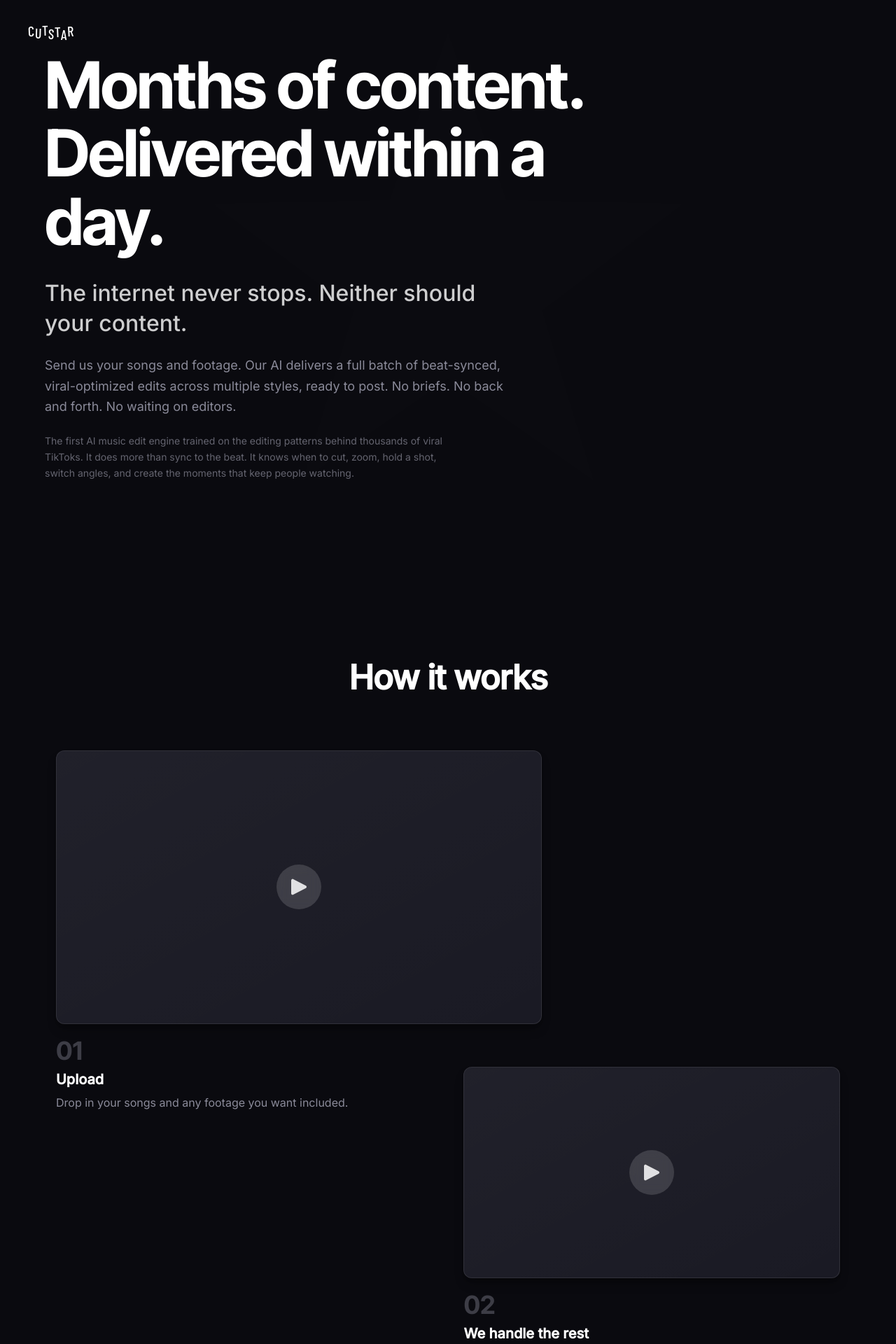
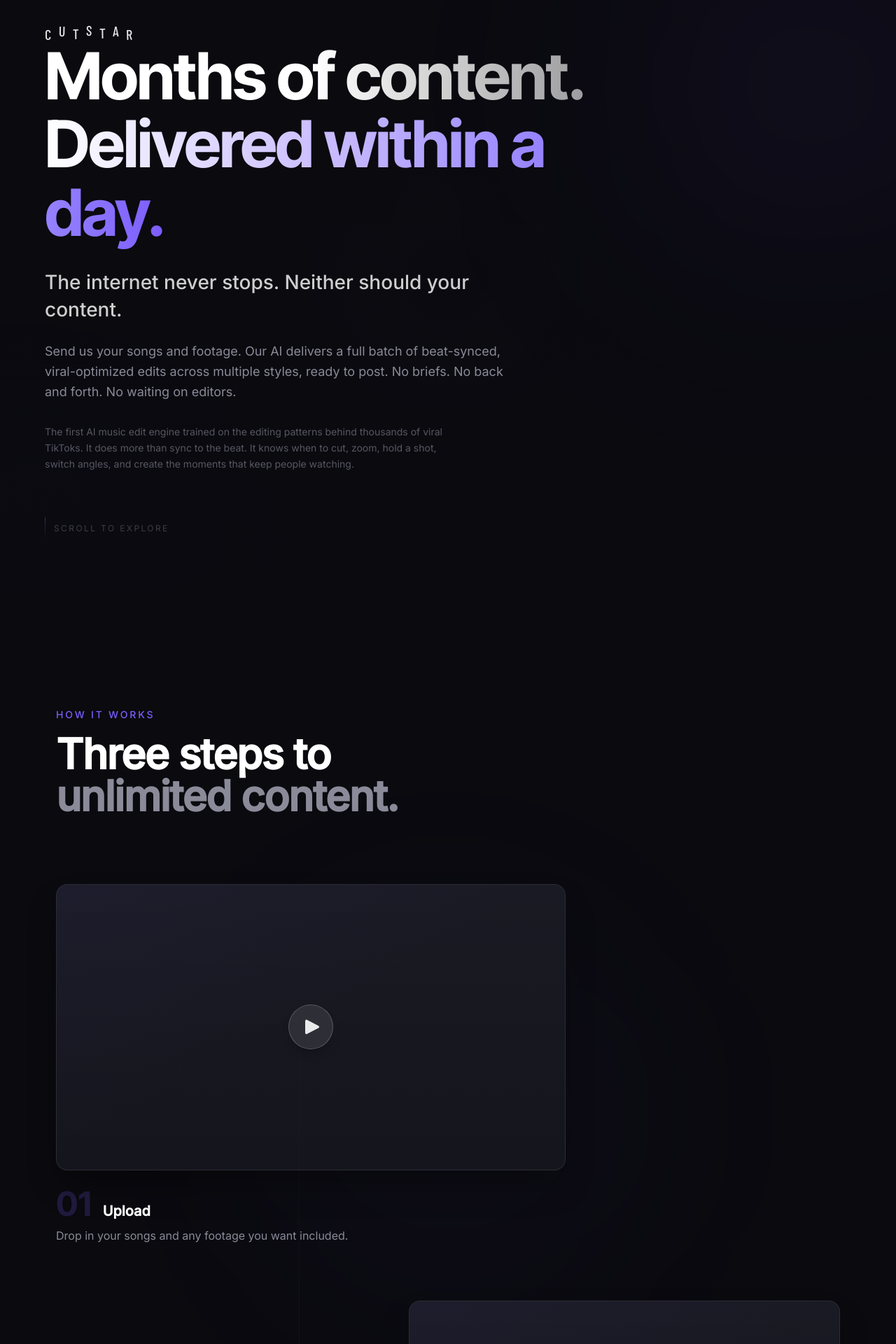
Before and after one commit to vani345-del/Cutstar, a Next.js app: page / in a window 1280 px wide. Shown: the top 1920 px of the page at 70% size. Built offline with nearby package versions, Linux system fonts and the light colour scheme.

Commit message:
Visual upgrade: Fixed HowItWorks overlap, added gradient/glow effects, and spaced out Logo tracking.

```diff
--- a/src/components/ChoosePath.tsx
+++ b/src/components/ChoosePath.tsx
@@ -14,12 +14,27 @@ const cards = [
     heading: "I'm an artist or creator",
     subtext: 'Claim your free edit + get notified when unlimited drops.',
     cta: 'Get My Free Edit',
+    icon: (
+      <svg width="28" height="28" viewBox="0 0 24 24" fill="none" stroke="currentColor" strokeWidth="1.5" strokeLinecap="round" strokeLinejoin="round" className="text-[#7C5CFC]">
+        <path d="M9 18V5l12-2v13" />
+        <circle cx="6" cy="18" r="3" />
+        <circle cx="18" cy="16" r="3" />
+      </svg>
+    ),
   },
   {
     id: 'agency' as const,
     heading: 'I represent a label, agency, or management',
     subtext: 'See what we can do for your roster.',
     cta: 'Apply for a Demo',
+    icon: (
+      <svg width="28" height="28" viewBox="0 0 24 24" fill="none" stroke="currentColor" strokeWidth="1.5" strokeLinecap="round" strokeLinejoin="round" className="text-[#7C5CFC]">
+        <path d="M16 21v-2a4 4 0 0 0-4-4H6a4 4 0 0 0-4 4v2" />
+        <circle cx="9" cy="7" r="4" />
+        <path d="M22 21v-2a4 4 0 0 0-3-3.87" />
+        <path d="M16 3.13a4 4 0 0 1 0 7.75" />
+      </svg>
+    ),
   },
 ] as const;
 
@@ -27,7 +42,7 @@ const cards = [
 const cardContainerVariants = {
   hidden: {},
   visible: {
-    transition: { staggerChildren: 0.12 },
+    transition: { staggerChildren: 0.15 },
   },
   exit: {
     transition: { staggerChildren: 0.06 },
@@ -35,12 +50,12 @@ const cardContainerVariants = {
 };
 
 const cardVariants = {
-  hidden: { opacity: 0, scale: 0.95, y: 20 },
+  hidden: { opacity: 0, scale: 0.92, y: 30 },
   visible: {
     opacity: 1,
     scale: 1,
     y: 0,
-    transition: { duration: 0.45, ease: [0.25, 0.46, 0.45, 0.94] as const },
+    transition: { duration: 0.6, ease: [0.25, 0.46, 0.45, 0.94] as const },
   },
   exit: {
     opacity: 0,
@@ -50,11 +65,11 @@ const cardVariants = {
 };
 
 const formVariants = {
-  hidden: { opacity: 0, y: 20 },
+  hidden: { opacity: 0, y: 30 },
   visible: {
     opacity: 1,
     y: 0,
-    transition: { duration: 0.45, ease: [0.25, 0.46, 0.45, 0.94] as const },
+    transition: { duration: 0.5, ease: [0.25, 0.46, 0.45, 0.94] as const },
   },
   exit: {
     opacity: 0,
@@ -68,7 +83,34 @@ export default function ChoosePath() {
   const [selectedPath, setSelectedPath] = useState<PathChoice>(null);
 
   return (
-    <section className="py-32 max-w-5xl mx-auto px-6">
+    <section className="relative py-32 overflow-hidden">
+      {/* Background glow */}
+      <div className="pointer-events-none absolute inset-0">
+        <div className="absolute left-1/2 top-1/2 -translate-x-1/2 -translate-y-1/2 h-[500px] w-[700px] rounded-full bg-[#7C5CFC]/[0.04] blur-[140px]" />
+      </div>
+
+      <div className="relative max-w-5xl mx-auto px-6">
+        {/* Section header */}
+        <AnimatePresence mode="wait">
+          {selectedPath === null && (
+            <motion.div
+              className="mb-16"
+              initial={{ opacity: 0, y: 20 }}
+              whileInView={{ opacity: 1, y: 0 }}
+              exit={{ opacity: 0 }}
+              viewport={{ once: true }}
+              transition={{ duration: 0.6 }}
+            >
+              <p className="text-sm font-medium uppercase tracking-[0.2em] text-[#7C5CFC] mb-4">
+                Get started
+              </p>
+              <h2 className="text-4xl font-bold tracking-tight text-white sm:text-5xl">
+                Choose your path.
+              </h2>
+            </motion.div>
+          )}
+        </AnimatePresence>
+
         <AnimatePresence mode="wait">
           {selectedPath === null ? (
             /* ── Path Cards ────────────────────────────── */
@@ -79,7 +121,7 @@ export default function ChoosePath() {
               whileInView="visible"
               exit="exit"
               viewport={{ once: true, amount: 0.3 }}
-            className="grid grid-cols-1 md:grid-cols-2 gap-8"
+              className="grid grid-cols-1 md:grid-cols-2 gap-6"
             >
               {cards.map((card) => (
                 <motion.button
@@ -88,26 +130,45 @@ export default function ChoosePath() {
                   onClick={() => setSelectedPath(card.id)}
                   tabIndex={0}
                   className={[
-                  'bg-[#1A1A24] border border-white/10 rounded-2xl p-8 md:p-10',
+                    'group relative bg-[#1A1A24] rounded-2xl p-8 md:p-10',
+                    'border border-white/[0.08]',
                     'text-left cursor-pointer',
-                  'hover:border-[#7C5CFC]/40 hover:shadow-lg hover:shadow-[#7C5CFC]/5',
+                    'hover:border-[#7C5CFC]/30',
                     'focus-visible:ring-2 focus-visible:ring-[#7C5CFC]/50 focus-visible:outline-none',
-                  'transition-all duration-300',
+                    'transition-all duration-500',
                     'flex flex-col',
+                    'overflow-hidden',
                   ].join(' ')}
                 >
-                <h3 className="text-2xl font-semibold text-white">
+                  {/* Hover gradient overlay */}
+                  <div className="absolute inset-0 rounded-2xl bg-gradient-to-br from-[#7C5CFC]/[0.06] via-transparent to-transparent opacity-0 transition-opacity duration-500 group-hover:opacity-100" />
+
+                  {/* Top glow on hover */}
+                  <div className="absolute -top-20 left-1/2 -translate-x-1/2 h-40 w-40 rounded-full bg-[#7C5CFC]/20 blur-[80px] opacity-0 transition-opacity duration-500 group-hover:opacity-100" />
+
+                  <div className="relative z-10">
+                    {/* Icon */}
+                    <div className="mb-6 flex h-12 w-12 items-center justify-center rounded-xl bg-[#7C5CFC]/10 border border-[#7C5CFC]/20">
+                      {card.icon}
+                    </div>
+
+                    <h3 className="text-2xl font-semibold text-white leading-tight">
                       {card.heading}
                     </h3>
-                <p className="text-[#8A8A99] mt-3">{card.subtext}</p>
+                    <p className="text-[#8A8A99] mt-3 leading-relaxed">{card.subtext}</p>
 
-                {/* Visual-only CTA pill */}
+                    {/* CTA pill */}
                     <span
                       aria-hidden="true"
-                  className="bg-[#7C5CFC] text-white font-semibold py-2.5 px-6 rounded-lg mt-6 inline-block self-start"
+                      className="mt-8 inline-flex items-center gap-2 bg-[#7C5CFC] text-white font-semibold py-3 px-7 rounded-xl transition-all duration-300 group-hover:bg-[#6B4CE0] group-hover:shadow-lg group-hover:shadow-[#7C5CFC]/20"
                     >
                       {card.cta}
+                      <svg width="16" height="16" viewBox="0 0 24 24" fill="none" stroke="currentColor" strokeWidth="2.5" strokeLinecap="round" strokeLinejoin="round">
+                        <path d="M5 12h14" />
+                        <path d="m12 5 7 7-7 7" />
+                      </svg>
                     </span>
+                  </div>
                 </motion.button>
               ))}
             </motion.div>
@@ -127,6 +188,7 @@ export default function ChoosePath() {
             </motion.div>
           )}
         </AnimatePresence>
+      </div>
     </section>
   );
 }
--- a/src/components/Hero.tsx
+++ b/src/components/Hero.tsx
@@ -9,17 +9,18 @@ const containerVariants = {
   hidden: {},
   visible: {
     transition: {
-      staggerChildren: 0.15,
+      staggerChildren: 0.18,
+      delayChildren: 0.3,
     },
   },
 };
 
 const fadeUpVariants = {
-  hidden: { opacity: 0, y: 30 },
+  hidden: { opacity: 0, y: 40 },
   visible: {
     opacity: 1,
     y: 0,
-    transition: { duration: 0.8, ease: [0.25, 0.46, 0.45, 0.94] as const },
+    transition: { duration: 1, ease: [0.25, 0.46, 0.45, 0.94] as const },
   },
 };
 
@@ -55,10 +56,25 @@ export default function Hero() {
 
   return (
     <section className="relative min-h-screen overflow-hidden bg-[#0A0A0F] text-white">
+      {/* ── Ambient glow effects ── */}
+      <div className="pointer-events-none absolute inset-0">
+        {/* Top-right violet glow */}
+        <div className="absolute -right-32 -top-32 h-[500px] w-[500px] rounded-full bg-[#7C5CFC]/[0.07] blur-[150px]" />
+        {/* Bottom-left subtle glow */}
+        <div className="absolute -bottom-40 -left-40 h-[400px] w-[400px] rounded-full bg-[#7C5CFC]/[0.04] blur-[120px]" />
+        {/* Center gradient fade */}
+        <div className="absolute inset-0 bg-gradient-to-b from-transparent via-transparent to-[#0A0A0F]" />
+      </div>
+
       {/* ── Wordmark top-left ── */}
-      <div className="relative z-10 px-6 pt-8 sm:px-10">
-        <Logo className="text-xl tracking-wide text-white" />
-      </div>
+      <motion.div
+        className="relative z-10 px-6 pt-8 sm:px-10 lg:px-16"
+        initial={{ opacity: 0, y: -10 }}
+        animate={{ opacity: 1, y: 0 }}
+        transition={{ duration: 0.6, delay: 0.1 }}
+      >
+        <Logo className="text-xl tracking-wide text-white/90" />
+      </motion.div>
 
       {/* ── Pulsing star backdrop ── */}
       <motion.div
@@ -75,17 +91,23 @@ export default function Hero() {
           fill="none"
           className="h-[min(90vh,720px)] w-[min(90vh,720px)]"
         >
+          <defs>
+            <radialGradient id="star-gradient" cx="50%" cy="50%" r="50%">
+              <stop offset="0%" stopColor="#7C5CFC" stopOpacity="0.12" />
+              <stop offset="70%" stopColor="white" stopOpacity="0.04" />
+              <stop offset="100%" stopColor="white" stopOpacity="0" />
+            </radialGradient>
+          </defs>
           <path
             d={starPath(360, 360, 340, 136)}
-            fill="white"
-            fillOpacity="0.06"
+            fill="url(#star-gradient)"
           />
         </svg>
       </motion.div>
 
       {/* ── Hero copy ── */}
       <motion.div
-        className="relative z-10 flex min-h-[calc(100vh-80px)] items-center px-6 pb-20 sm:px-10 lg:px-16"
+        className="relative z-10 flex min-h-[calc(100vh-80px)] items-center px-6 pb-24 sm:px-10 lg:px-16"
         variants={containerVariants}
         initial="hidden"
         animate="visible"
@@ -100,17 +122,21 @@ export default function Hero() {
             }}
             variants={fadeUpVariants}
           >
-            Months of content.
+            <span className="bg-gradient-to-r from-white via-white to-white/60 bg-clip-text text-transparent">
+              Months of content.
+            </span>
             <br />
-            Delivered within a day.
+            <span className="bg-gradient-to-r from-white via-[#c4b5fd] to-[#7C5CFC] bg-clip-text text-transparent">
+              Delivered within a day.
+            </span>
           </motion.h1>
 
           {/* Subheadline */}
           <motion.p
             className="mt-8 max-w-2xl font-medium text-white/80"
             style={{
-              fontSize: 'clamp(1.5rem, 2vw + 0.5rem, 2rem)',
-              lineHeight: 1.35,
+              fontSize: 'clamp(1.25rem, 2vw + 0.5rem, 1.75rem)',
+              lineHeight: 1.4,
             }}
             variants={fadeUpVariants}
           >
@@ -129,7 +155,7 @@ export default function Hero() {
 
           {/* Credibility line */}
           <motion.p
-            className="mt-6 max-w-xl text-sm leading-relaxed text-[#8A8A99]/70"
+            className="mt-8 max-w-xl text-sm leading-relaxed text-[#8A8A99]/60"
             variants={fadeUpVariants}
           >
             The first AI music edit engine trained on the editing patterns behind
@@ -137,8 +163,22 @@ export default function Hero() {
             knows when to cut, zoom, hold a shot, switch angles, and create the
             moments that keep people watching.
           </motion.p>
+
+          {/* Scroll indicator */}
+          <motion.div
+            className="mt-16"
+            variants={fadeUpVariants}
+          >
+            <div className="flex items-center gap-3 text-[#8A8A99]/40">
+              <div className="h-8 w-px bg-gradient-to-b from-[#7C5CFC]/40 to-transparent" />
+              <span className="text-xs uppercase tracking-[0.2em]">Scroll to explore</span>
+            </div>
+          </motion.div>
         </div>
       </motion.div>
+
+      {/* ── Bottom fade to next section ── */}
+      <div className="pointer-events-none absolute bottom-0 left-0 right-0 h-32 bg-gradient-to-t from-[#0A0A0F] to-transparent" />
     </section>
   );
 }
--- a/src/components/HowItWorks.tsx
+++ b/src/components/HowItWorks.tsx
@@ -34,17 +34,17 @@ const steps = [
 const containerVariants: Variants = {
   hidden: {},
   visible: {
-    transition: { staggerChildren: 0.2 },
+    transition: { staggerChildren: 0.25 },
   },
 };
 
 const cardVariants: Variants = {
-  hidden: { opacity: 0, scale: 0.95, y: 40 },
+  hidden: { opacity: 0, scale: 0.92, y: 60 },
   visible: {
     opacity: 1,
     scale: 1,
     y: 0,
-    transition: { duration: 0.7, ease: [0.22, 1, 0.36, 1] as const },
+    transition: { duration: 0.8, ease: [0.22, 1, 0.36, 1] as const },
   },
 };
 
@@ -55,22 +55,77 @@ const cardVariants: Variants = {
 function PlayOverlay() {
   return (
     <div className="pointer-events-none absolute inset-0 flex items-center justify-center">
-      <div className="flex h-16 w-16 items-center justify-center rounded-full bg-white/15 backdrop-blur-sm">
+      <div className="flex h-16 w-16 items-center justify-center rounded-full bg-white/10 backdrop-blur-md border border-white/20 shadow-lg shadow-black/20 transition-transform duration-300 group-hover:scale-110">
         <svg
-          width="22"
-          height="26"
+          width="20"
+          height="24"
           viewBox="0 0 22 26"
           fill="none"
           xmlns="http://www.w3.org/2000/svg"
           aria-hidden="true"
+          className="ml-1"
         >
           <path
             d="M21 11.268a2 2 0 0 1 0 3.464L3 24.124A2 2 0 0 1 0 22.392V3.608A2 2 0 0 1 3 1.876L21 11.268Z"
-            fill="rgba(255,255,255,0.85)"
+            fill="rgba(255,255,255,0.9)"
           />
         </svg>
       </div>
     </div>
+  );
+}
+
+/* ------------------------------------------------------------------ */
+/*  Step card with text                                                */
+/* ------------------------------------------------------------------ */
+
+function StepCard({
+  step,
+  className,
+  cardClassName,
+}: {
+  step: (typeof steps)[number];
+  className?: string;
+  cardClassName?: string;
+}) {
+  return (
+    <motion.div className={className} variants={cardVariants}>
+      {/* Video placeholder */}
+      <div
+        className={`group relative aspect-video overflow-hidden rounded-2xl border border-white/[0.08] bg-[#1A1A24] shadow-2xl shadow-black/40 ${cardClassName ?? ''}`}
+      >
+        {/* Gradient shimmer layers */}
+        <div className="absolute inset-0 bg-gradient-to-br from-[#7C5CFC]/[0.04] via-transparent to-transparent" />
+        <div className="absolute inset-0 bg-gradient-to-t from-black/20 to-transparent" />
+
+        {/* Scan line effect */}
+        <div className="absolute inset-0 opacity-[0.015]" style={{
+          backgroundImage: 'repeating-linear-gradient(0deg, transparent, transparent 2px, rgba(255,255,255,0.1) 2px, rgba(255,255,255,0.1) 4px)',
+        }} />
+
+        <PlayOverlay />
+
+        {/* Hover glow */}
+        <div className="absolute inset-0 rounded-2xl opacity-0 transition-opacity duration-500 group-hover:opacity-100"
+          style={{ boxShadow: 'inset 0 0 60px rgba(124,92,252,0.06)' }}
+        />
+      </div>
+
+      {/* Step text */}
+      <div className="mt-6">
+        <div className="flex items-baseline gap-4">
+          <span className="font-display text-5xl font-bold leading-none text-[#7C5CFC]/20 select-none">
+            {step.number}
+          </span>
+          <h3 className="text-xl font-semibold text-white">
+            {step.title}
+          </h3>
+        </div>
+        <p className="mt-2 max-w-md text-base leading-relaxed text-[#8A8A99]">
+          {step.description}
+        </p>
+      </div>
+    </motion.div>
   );
 }
 
@@ -84,17 +139,30 @@ export default function HowItWorks() {
       className="relative overflow-hidden px-6 py-36 sm:px-10 lg:px-20"
       aria-labelledby="how-it-works-heading"
     >
+      {/* Background accent glow */}
+      <div className="pointer-events-none absolute left-1/2 top-1/3 -translate-x-1/2 -translate-y-1/2">
+        <div className="h-[600px] w-[600px] rounded-full bg-[#7C5CFC]/[0.03] blur-[120px]" />
+      </div>
+
       {/* Heading */}
-      <motion.h2
-        id="how-it-works-heading"
-        className="mb-20 text-center text-4xl font-semibold tracking-tight text-white sm:text-5xl"
+      <motion.div
+        className="mb-24"
         initial={{ opacity: 0, y: 24 }}
         whileInView={{ opacity: 1, y: 0 }}
         viewport={{ once: true, amount: 0.5 }}
-        transition={{ duration: 0.6, ease: [0.22, 1, 0.36, 1] }}
+        transition={{ duration: 0.6, ease: [0.22, 1, 0.36, 1] as const }}
       >
-        How it works
-      </motion.h2>
+        <p className="text-sm font-medium uppercase tracking-[0.2em] text-[#7C5CFC] mb-4">
+          How it works
+        </p>
+        <h2
+          id="how-it-works-heading"
+          className="text-4xl font-bold tracking-tight text-white sm:text-5xl lg:text-6xl"
+        >
+          Three steps to<br />
+          <span className="text-[#8A8A99]">unlimited content.</span>
+        </h2>
+      </motion.div>
 
       {/* ---------------------------------------------------------- */}
       {/*  Asymmetric card grid                                       */}
@@ -104,79 +172,30 @@ export default function HowItWorks() {
         variants={containerVariants}
         initial="hidden"
         whileInView="visible"
-        viewport={{ once: true, amount: 0.3 }}
+        viewport={{ once: true, amount: 0.15 }}
       >
         {/* ---------- Card 1 — large, left‑aligned ---------- */}
-        <motion.div
-          className="relative w-[88%] sm:w-[62%]"
-          variants={cardVariants}
-        >
-          {/* Video placeholder */}
-          <div className="group relative aspect-video overflow-hidden rounded-xl border border-white/10 bg-[#1A1A24] shadow-lg shadow-black/30">
-            {/* Faux shimmer for visual texture */}
-            <div className="absolute inset-0 bg-gradient-to-br from-white/[0.03] to-transparent" />
-            <PlayOverlay />
-          </div>
+        <StepCard
+          step={steps[0]}
+          className="relative w-full sm:w-[65%]"
+        />
 
-          {/* Step text */}
-          <div className="mt-5 max-w-md">
-            <span className="font-display text-4xl font-bold leading-none text-[#8A8A99]/40 select-none">
-              {steps[0].number}
-            </span>
-            <h3 className="mt-2 text-xl font-semibold text-white">
-              {steps[0].title}
-            </h3>
-            <p className="mt-1.5 text-base leading-relaxed text-[#8A8A99]">
-              {steps[0].description}
-            </p>
-          </div>
-        </motion.div>
+        {/* ---------- Card 2 — medium, pushed right ---------- */}
+        <StepCard
+          step={steps[1]}
+          className="relative mt-16 ml-auto w-full sm:mt-20 sm:w-[55%]"
+        />
 
-        {/* ---------- Card 2 — medium, pushed right & down ---------- */}
-        <motion.div
-          className="relative mt-12 ml-auto w-[80%] sm:mt-[-4rem] sm:w-[48%]"
-          variants={cardVariants}
-        >
-          <div className="group relative aspect-video overflow-hidden rounded-xl border border-white/10 bg-[#1A1A24] shadow-lg shadow-black/30">
-            <div className="absolute inset-0 bg-gradient-to-br from-white/[0.03] to-transparent" />
-            <PlayOverlay />
-          </div>
+        {/* ---------- Card 3 — offset left ---------- */}
+        <StepCard
+          step={steps[2]}
+          className="relative mt-16 w-full sm:mt-20 sm:ml-[10%] sm:w-[50%]"
+        />
 
-          <div className="mt-5 max-w-sm">
-            <span className="font-display text-4xl font-bold leading-none text-[#8A8A99]/40 select-none">
-              {steps[1].number}
-            </span>
-            <h3 className="mt-2 text-xl font-semibold text-white">
-              {steps[1].title}
-            </h3>
-            <p className="mt-1.5 text-base leading-relaxed text-[#8A8A99]">
-              {steps[1].description}
-            </p>
-          </div>
-        </motion.div>
-
-        {/* ---------- Card 3 — smaller, left offset & lower ---------- */}
-        <motion.div
-          className="relative mt-12 w-[75%] sm:mt-[-2rem] sm:ml-[8%] sm:w-[52%]"
-          variants={cardVariants}
-        >
-          <div className="group relative aspect-video overflow-hidden rounded-xl border border-white/10 bg-[#1A1A24] shadow-lg shadow-black/30">
-            <div className="absolute inset-0 bg-gradient-to-br from-white/[0.03] to-transparent" />
-            <PlayOverlay />
-          </div>
-
-          <div className="mt-5 max-w-sm">
-            <span className="font-display text-4xl font-bold leading-none text-[#8A8A99]/40 select-none">
-              {steps[2].number}
-            </span>
-            <h3 className="mt-2 text-xl font-semibold text-white">
-              {steps[2].title}
-            </h3>
-            <p className="mt-1.5 text-base leading-relaxed text-[#8A8A99]">
-              {steps[2].description}
-            </p>
-          </div>
-        </motion.div>
+        {/* Decorative connection line */}
+        <div className="pointer-events-none absolute left-[31%] top-0 hidden h-full w-px sm:block">
+          <div className="h-full w-full bg-gradient-to-b from-transparent via-[#7C5CFC]/10 to-transparent" />
+        </div>
       </motion.div>
     </section>
   );
--- a/src/components/Logo.tsx
+++ b/src/components/Logo.tsx
@@ -5,13 +5,13 @@ import React from 'react';
 const LETTERS = 'CUTSTAR';
 
 const OFFSETS = [
-  { y: -2, r: -2.5 },  // C
-  { y: 1, r: 1.8 },    // U
-  { y: -3, r: -1.5 },  // T
-  { y: 2, r: 3 },      // S
-  { y: -1, r: -2 },    // T
-  { y: 3, r: 1 },      // A
-  { y: -2, r: -2.8 },  // R
+  { y: 3, r: -1 },   // C
+  { y: -2, r: 1 },   // U
+  { y: 2, r: -0.5 }, // T
+  { y: -3, r: 1.5 }, // S
+  { y: 1, r: -1 },   // T
+  { y: -2, r: 0.5 }, // A
+  { y: 3, r: -1.5 }, // R
 ];
 
 interface LogoProps {
@@ -21,7 +21,7 @@ interface LogoProps {
 export default function Logo({ className = '' }: LogoProps) {
   return (
     <span
-      className={`font-logo inline-flex select-none ${className}`}
+      className={`font-logo inline-flex select-none items-center gap-[0.5em] ${className}`}
       aria-label="CUTSTAR"
     >
       {LETTERS.split('').map((letter, i) => (
```
Lines whose indentation alone changed are shown as unchanged.
